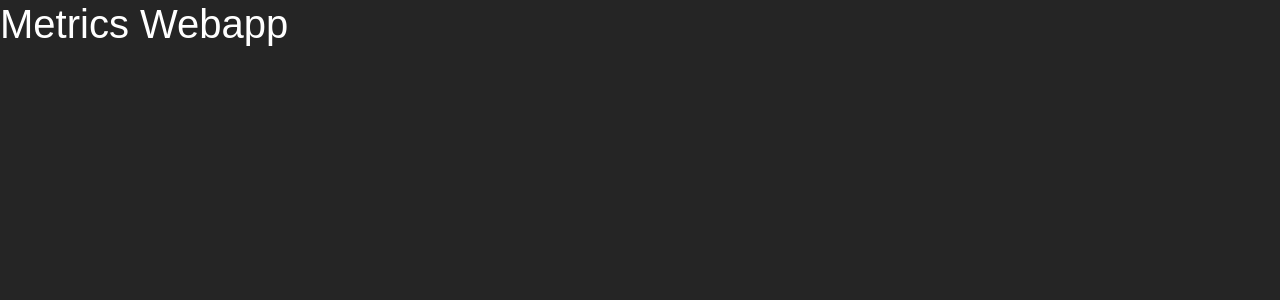
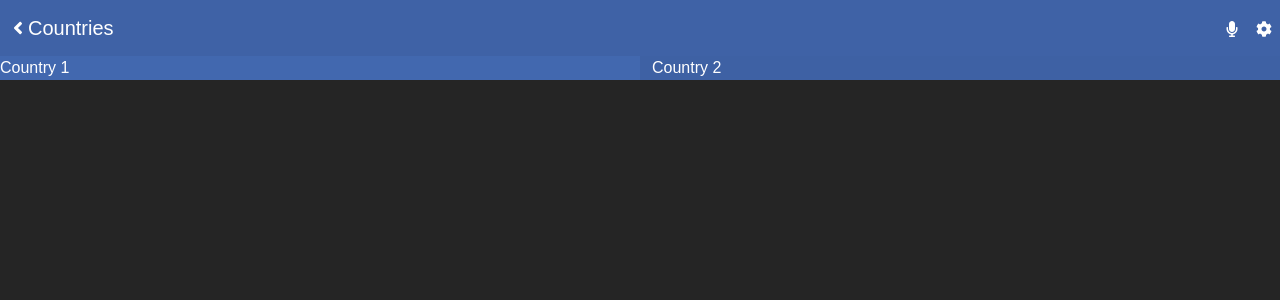
Before and after one commit to enkog/Metrics-Webapp, a React (Create React App) app: page /countries in a window 1280 px wide. Shown: the top 300 px of the page. Built offline with nearby package versions, Linux system fonts and the light colour scheme.

Commit message:
Add navbar, routes and basic structure for the app

```diff
--- a/package.json
+++ b/package.json
@@ -11,7 +11,9 @@
     "react": "^17.0.2",
     "react-bootstrap": "^2.0.0-rc.0",
     "react-dom": "^17.0.2",
+    "react-icons": "^4.3.1",
     "react-redux": "^7.2.5",
+    "react-router-dom": "^5.3.0",
     "react-scripts": "4.0.3",
     "web-vitals": "^1.0.1"
   },
--- a/src/App.js
+++ b/src/App.js
@@ -1,8 +1,20 @@
+import {
+  BrowserRouter as Router, Switch, Route, Redirect,
+} from 'react-router-dom';
+import Header from './components/Header';
+import AllCountries from './pages/AllCountries';
+import CountryDetail from './pages/CountryDetail';
+
 function App() {
   return (
-    <div>
-      <h1>Metrics Webapp</h1>
-    </div>
+    <Router>
+      <Header />
+      <Switch>
+        <Route exact path="/" render={() => (<Redirect to="/countries" />)} />
+        <Route exact path="/countries" component={AllCountries} />
+        <Route path="/countries/:name" component={CountryDetail} />
+      </Switch>
+    </Router>
   );
 }
 
--- /dev/null
+++ b/src/components/Countries.js
@@ -0,0 +1,10 @@
+import { Row, Col } from 'react-bootstrap';
+
+const Countries = () => (
+  <Row>
+    <Col>Country 1</Col>
+    <Col>Country 2</Col>
+  </Row>
+);
+
+export default Countries;
--- /dev/null
+++ b/src/components/Header.js
@@ -0,0 +1,23 @@
+import { Navbar, Nav } from 'react-bootstrap';
+import { NavLink } from 'react-router-dom';
+import { FaAngleLeft, FaMicrophone, FaCog } from 'react-icons/fa';
+
+const Header = () => (
+
+  <>
+    <Navbar>
+      <NavLink to="/">
+        <Navbar.Brand href="#home" className="d-flex align-items-center text-white ps-2">
+          <FaAngleLeft />
+          Countries
+        </Navbar.Brand>
+      </NavLink>
+      <Nav className="ms-auto">
+        <NavLink to="" className="text-white"><FaMicrophone /></NavLink>
+        <NavLink to="" className="text-white ps-3 pe-2"><FaCog /></NavLink>
+      </Nav>
+    </Navbar>
+  </>
+);
+
+export default Header;
--- a/src/index.css
+++ b/src/index.css
@@ -8,3 +8,19 @@ body {
   color: #fff;
   background-color: #252525;
 }
+
+a {
+  text-decoration: none;
+}
+
+.navbar {
+  background: #3F62A6;
+  color: #fff;
+}
+
+.row :nth-child(even){
+  background-color: #3E61A4;
+}
+.row :nth-child(odd){
+  background-color: #4268AF;
+}
--- /dev/null
+++ b/src/pages/AllCountries.js
@@ -0,0 +1,7 @@
+import Countries from '../components/Countries';
+
+const AllCountries = () => (
+  <Countries />
+);
+
+export default AllCountries;
--- /dev/null
+++ b/src/pages/CountryDetail.js
@@ -0,0 +1,4 @@
+const CountryDetail = () => (
+  <h1>Country detail</h1>
+);
+export default CountryDetail;
```
Also changed, not shown: src/store/configureStore.js (added), src/store/countrySlice.js (added), 2 other files (tests, documents, lock files or other folders).
